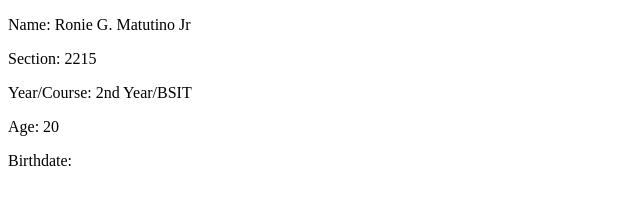
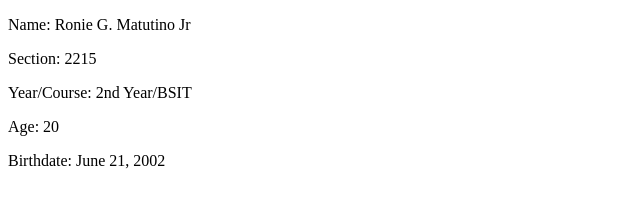
Before and after one commit to Jron2002/Activity1-github, a plain HTML site: page index.html in a window 1280 px wide. Shown: the whole page, without its empty margins (0-640 px from the left). Drawn offline with Linux system fonts and the light colour scheme.

Commit message:
HTML: Added My Birthdate

```diff
--- a/index.html
+++ b/index.html
@@ -9,7 +9,7 @@
 <p>Section: 2215</p>
 <p>Year/Course: 2nd Year/BSIT</p>
 <p>Age: 20</p>
-<p>Birthdate:</p>
+<p>Birthdate: June 21, 2002</p>
 
 </body>
 </html>
```
